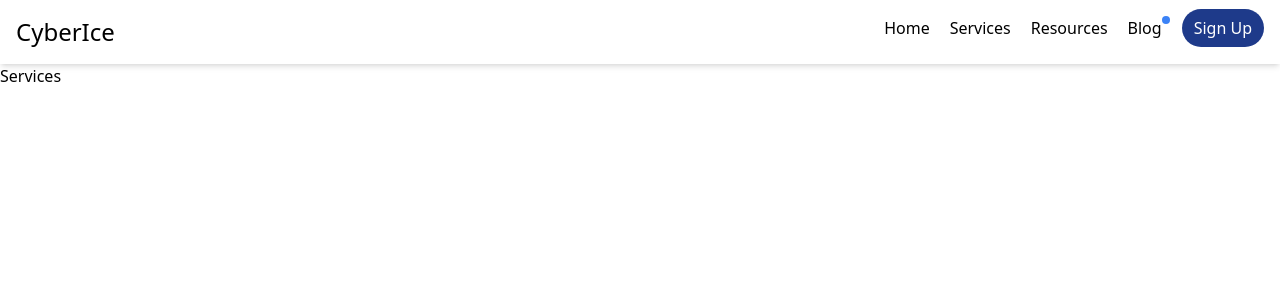
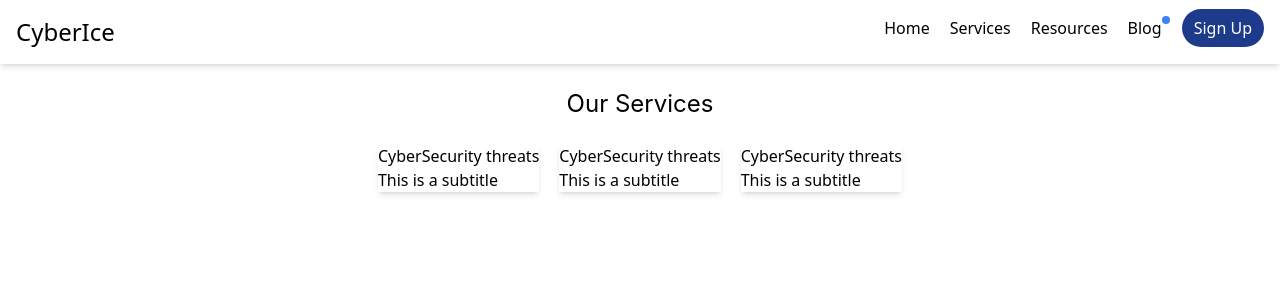
Before and after one commit to Mugisha-Samuella/cyberice, a React (Vite) app: page /services in a window 1280 px wide. Shown: the top 300 px of the page. Built offline with nearby package versions, Linux system fonts and the light colour scheme.

Commit message:
Added cards on the Services page

```diff
--- a/src/App.jsx
+++ b/src/App.jsx
@@ -5,7 +5,6 @@ import Services from './Pages/Services'
 import Resources from './Pages/Resources'
 import Blog from './Pages/Blog'
 import NoPage from './Pages/NoPage'
-
 
 const App = () => {
   return (
--- a/src/Components/Resources/ResourcesCards.jsx
+++ b/src/Components/Resources/ResourcesCards.jsx
@@ -4,12 +4,12 @@ import Resources from '../../Pages/Resources'
 const ResourcesCards = (props) => {
   return (
     <>
-      <div className='flex flex-col md:flex-row p-3'>
-          <div className=' flex flex-row gap-4 md:flex-col shadow-md p-4'>
+      <div className='w-full justify-center items-center  flex flex-col md:flex-row'>
+          <div className=' flex flex-row  justify-center items-center gap-4 md:flex-col shadow-md p-4'>
                <img src={props.img} style={{width:125}} alt="" />
                <div className=' max-w-[15rem]'>
                 <h2 className='text-xl font-semibold font-Poppins'>{props.name}</h2>
-                <h3>{props.author}</h3>
+                <h3 className='text-slate-600'>{props.author}</h3>
                 <p className=''>{props.description}</p>
 
                 <div style={{color: 'yellow'}} className="flex flex-row">
--- a/src/Components/Resources/Sidebar.jsx
+++ b/src/Components/Resources/Sidebar.jsx
@@ -2,7 +2,8 @@ import React from 'react'
 
 const Sidebar = () => {
   return (
-    <div>
+    <div className='h-screen min-w-[30vh] shadow-md'>
+        <h1>Sidebar</h1>
     </div>
   )
 }
--- /dev/null
+++ b/src/Components/ServicesCards/ServicesCards.jsx
@@ -0,0 +1,13 @@
+import React from 'react'
+import Services from '../../Pages/Services'
+
+const ServicesCards = (props) => {
+  return (
+    <div className='shadow-md'>
+      <h1>{props.setup}</h1>
+      <h2>{props.servicedescription}</h2>
+    </div>
+  )
+}
+
+export default ServicesCards
--- /dev/null
+++ b/src/Components/ServicesCards/ServicesData.jsx
@@ -0,0 +1,20 @@
+export default [
+    {
+        id: 1,
+       title: "CyberSecurity threats",
+       subtitle: "This is a subtitle",
+       text:"lorem lorem lorem lorem lorem"
+    },
+    {
+        id:2,
+        title: "CyberSecurity threats",
+        subtitle: "This is a subtitle",
+        text:"lorem lorem lorem lorem lorem"
+     },
+     {
+        id:3,
+        title: "CyberSecurity threats",
+        subtitle: "This is a subtitle",
+        text:"lorem lorem lorem lorem lorem"
+     },
+]
--- a/src/Pages/Resources.jsx
+++ b/src/Pages/Resources.jsx
@@ -20,12 +20,15 @@ const Resources = () => {
   });
 
   return (
-    <div>
+    <div className="overflow-hidden">
       <Navbar />
+      <div className="flex flex-row justify-center items-center">
       <Sidebar/>
       <div>
-        <div className="w-screen justify-center items-center flex flex-col md:flex-row">
+        <h1>Latest releases</h1>
+        <div className="justify-center items-center flex flex-col md:flex-row">
       {books}
+      </div>
       </div>
       </div>
 
--- a/src/Pages/Services.jsx
+++ b/src/Pages/Services.jsx
@@ -1,11 +1,21 @@
 import React from 'react'
 import Navbar from '../Components/Navbar/Navbar'
+import ServicesData from '../Components/ServicesCards/ServicesData'
+import ServicesCards from '../Components/ServicesCards/ServicesCards'
 
 const Services = () => {
+  const services = ServicesData.map((service)=>{
+    return <ServicesCards setup={service.title} servicedescription={service.subtitle} text={service.text}/>;
+  })
   return (
     <div>
       <Navbar/>
-      Services
+       <div className='w-screen min-h-[80vh] ustify-center items-center flex flex-col'>
+        <h1 className='text-center text-2xl font-Inter pt-6'>Our Services</h1>
+       <div className="justify-center items-center gap-5 p-6 flex flex-col md:flex-row">
+       {services}
+       </div>
+       </div>
     </div>
   )
 }
```
